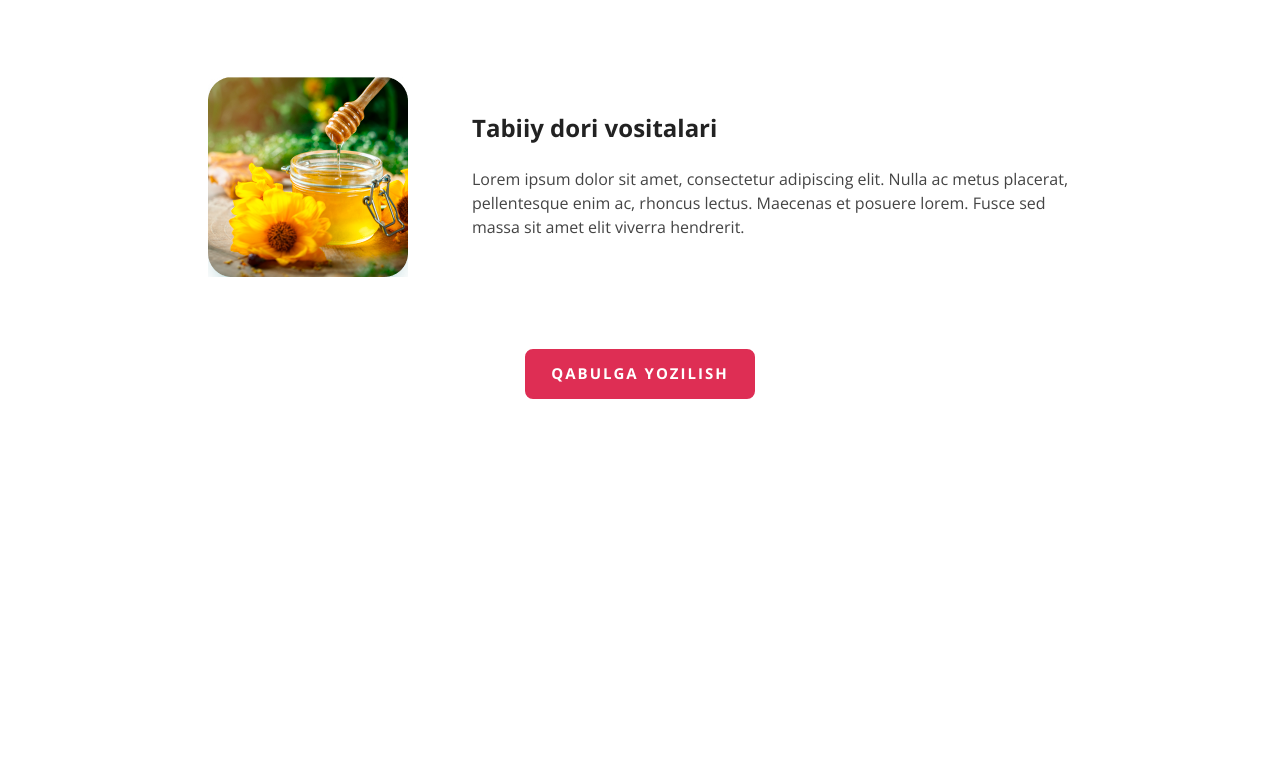
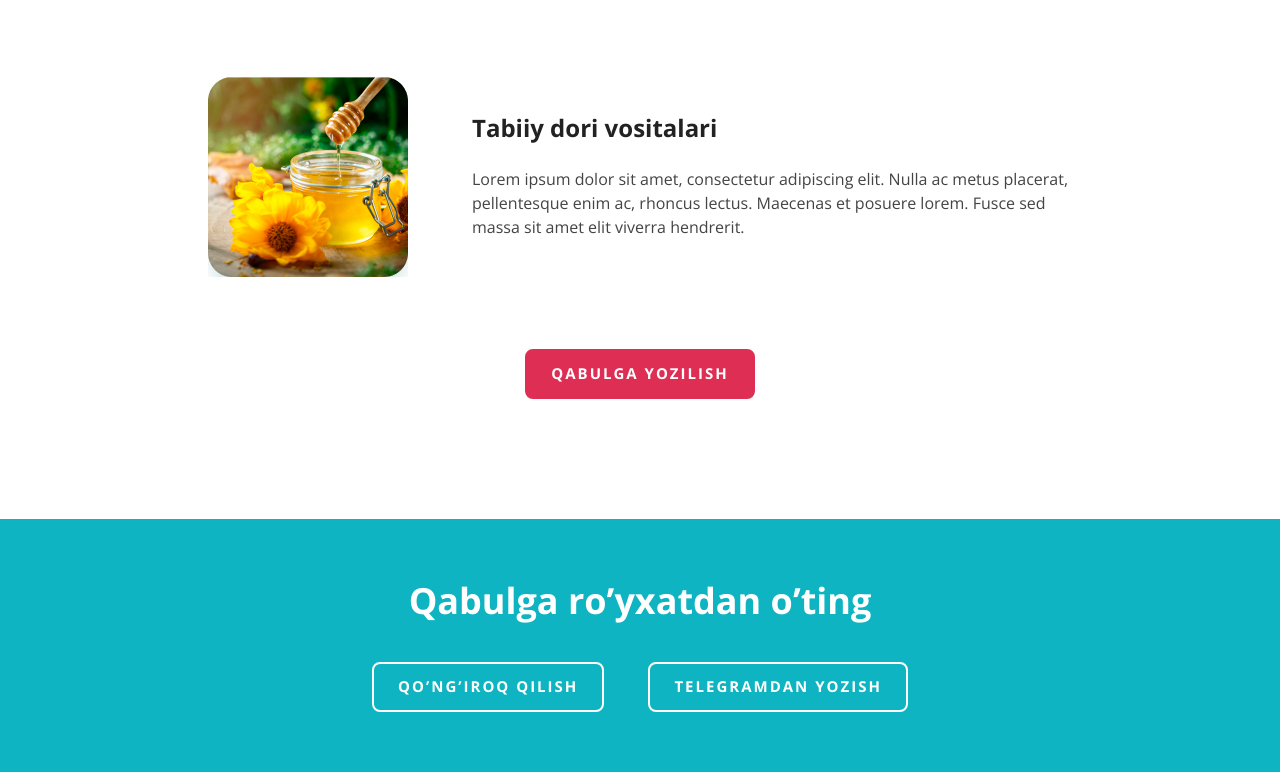
Before and after one commit to Umidjon-Verstka/ansor-med-web-site, a plain HTML site: page index.html in a window 1280 px wide. Shown: the part 1613-2385 px from the top of the page. Before the commit the page ends 2132 px from the top, so only its background shows below. Drawn offline with nearby package versions, Linux system fonts and the light colour scheme.

Commit message:
add cta section

```diff
--- a/css/style.css
+++ b/css/style.css
@@ -217,4 +217,44 @@ body{
     opacity: 0.6;
 }
 
+/* CTA Section */
+.cta {
+    background-color: var(--bg-color-2);
+}
+.cta__container {
+    min-height: 253px;
+    display: flex;
+    flex-direction: column;
+    align-items: center;
+    justify-content: center;
+}
+.cta__heading {
+    font-weight: 700;
+    font-size: 36px;
+    line-height: calc(43.2 / 36 * 100%);
+    color: var(--main-text-white);
+    margin: 0px 0px 40px 0px;
+}
+.cta__btns {
+}
+.cta__btn {
+    background-color: transparent;
+    border-color: var(--main-text-white);
+    color: var(--main-text-white);
+}
+.cta__btn:hover{
+    background-color: var(--btn-bg-color);
+    border-color: var(--btn-bg-color);
+    color: var(--main-text-white);
+}
+.cta__btn:active{
+    background-color: var(--btn-bg-color);
+    color: var(--main-text-white);
+    border-color: var(--btn-bg-color);
+    opacity: 0.6;
+}
+.cta__btn:not(:last-child){
+    margin: 0px 40px 0px 0px;
+}
+
 /* MEDIA QUERY 2560px 1440px 1024px 768px 425px 375px 320px*/
--- a/index.html
+++ b/index.html
@@ -48,7 +48,7 @@
 
     <!-- Main -->
     <main class="main">
-        <!-- Sections -->
+        <!-- Hero Section -->
         <section class="hero">
             <div class="container hero__container">
                 <div class="hero__row">
@@ -66,6 +66,7 @@
             </div>
         </section>
 
+        <!-- Services Section  -->
         <section class="services">
             <div class="container services__container">
                 <h1 class="services__heading">Xizmatlar</h1>
@@ -104,6 +105,17 @@
                 </div>
             </div>
         </section>
+
+        <!-- CTA Section -->
+        <section class="cta">
+            <div class="container cta__container">
+                <h1 class="cta__heading">Qabulga ro’yxatdan o’ting</h1>
+                <div class="cta__btns">
+                    <a href="#" class="cta__btn btn">Qo’ng’iroq qilish</a>
+                    <a href="#" class="cta__btn btn">Telegramdan yozish</a>
+                </div>
+            </div>
+        </section>
     </main>
 
     <!-- Footer -->
```
